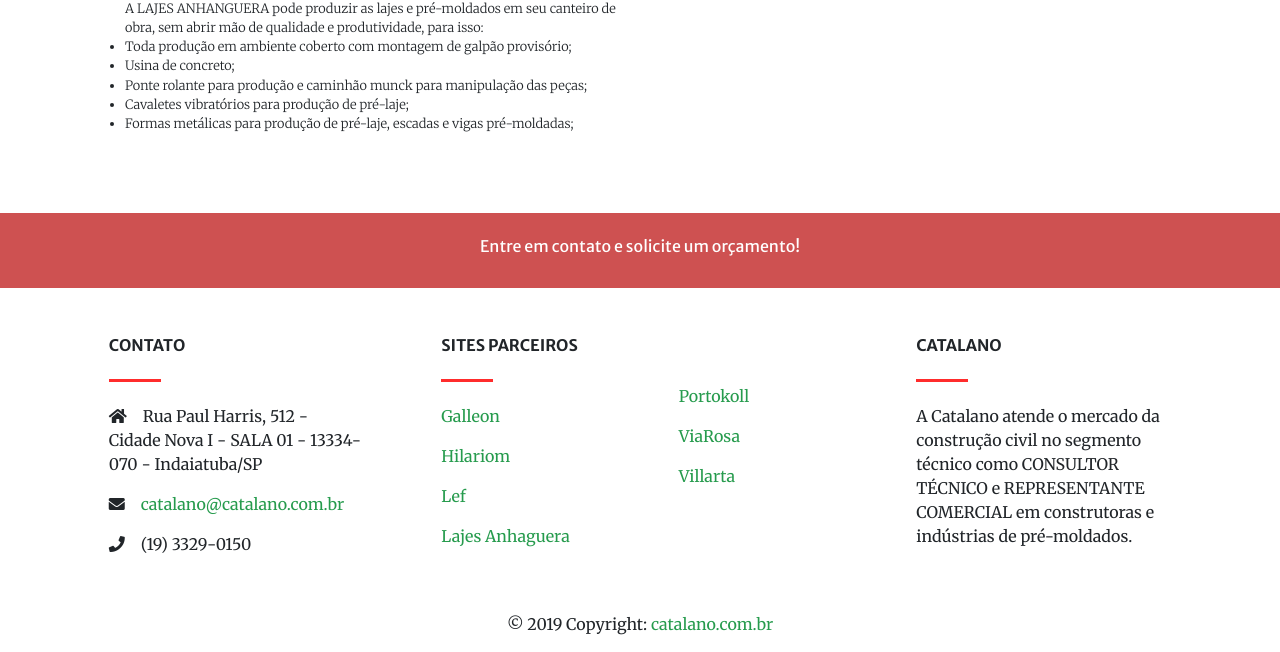
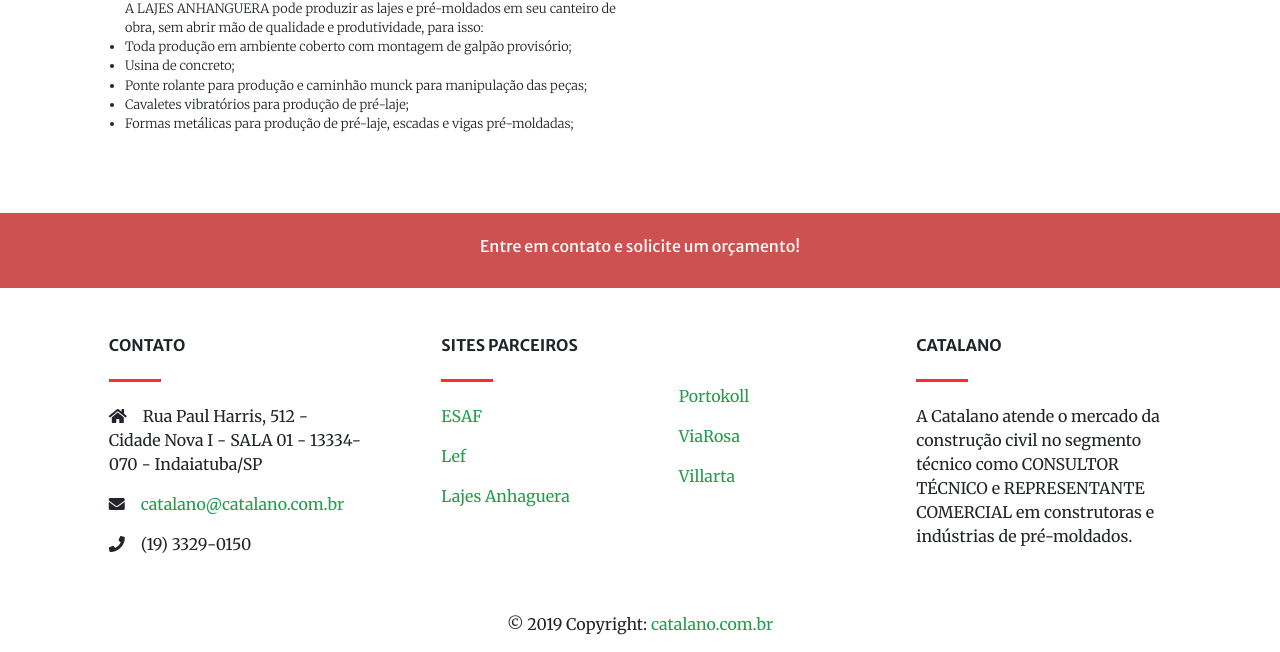
Before and after one commit to JeanRdi/SiteCatalano, a website with bundled scripts: page lajesanhanguera.html in a window 1280 px wide. Shown: the part 4219-4871 px from the top of the page. Built offline with nearby package versions, Linux system fonts and the light colour scheme.

Commit message:
ExclusãoHiLAeGale

```diff
--- a/lajesanhanguera.html
+++ b/lajesanhanguera.html
@@ -60,8 +60,6 @@
                             Parceiros
                         </a>
                         <div class="dropdown-menu" aria-labelledby="navbarDropdownMenuLink">
-                            <a class="dropdown-item" href="galleon.html">Galleon</a>
-                            <a class="dropdown-item" href="hilariom.html">Hilariom</a>
                             <a class="dropdown-item" href="villarta.html">Villarta</a>
                             <a class="dropdown-item" href="portokoll.html">Portokoll</a>
                             <a class="dropdown-item" href="lef.html">Lef Cerâmica</a>
@@ -256,10 +254,7 @@
                         <h6 class="text-uppercase font-weight-bold">Sites Parceiros</h6>
                         <hr class="divider d-inline-block mx-auto" style="width: 60px;">
                         <p>
-                            <a href="http://www.galleon.com.br/">Galleon</a>
-                        </p>
-                        <p>
-                            <a href="hilariom.html">Hilariom</a>
+                            <a href="http://ibrap.com.br/aluminio/esquadrias-de-aluminio/esaf/">ESAF</a>
                         </p>
                         <p>
                             <a href="https://lef.com.br">Lef</a>
```
Also changed, not shown: lef.html (+2 -6 lines), portokoll.html (+1 -6 lines), viarosa.html (+1 -6 lines), villarta.html (+1 -6 lines).
